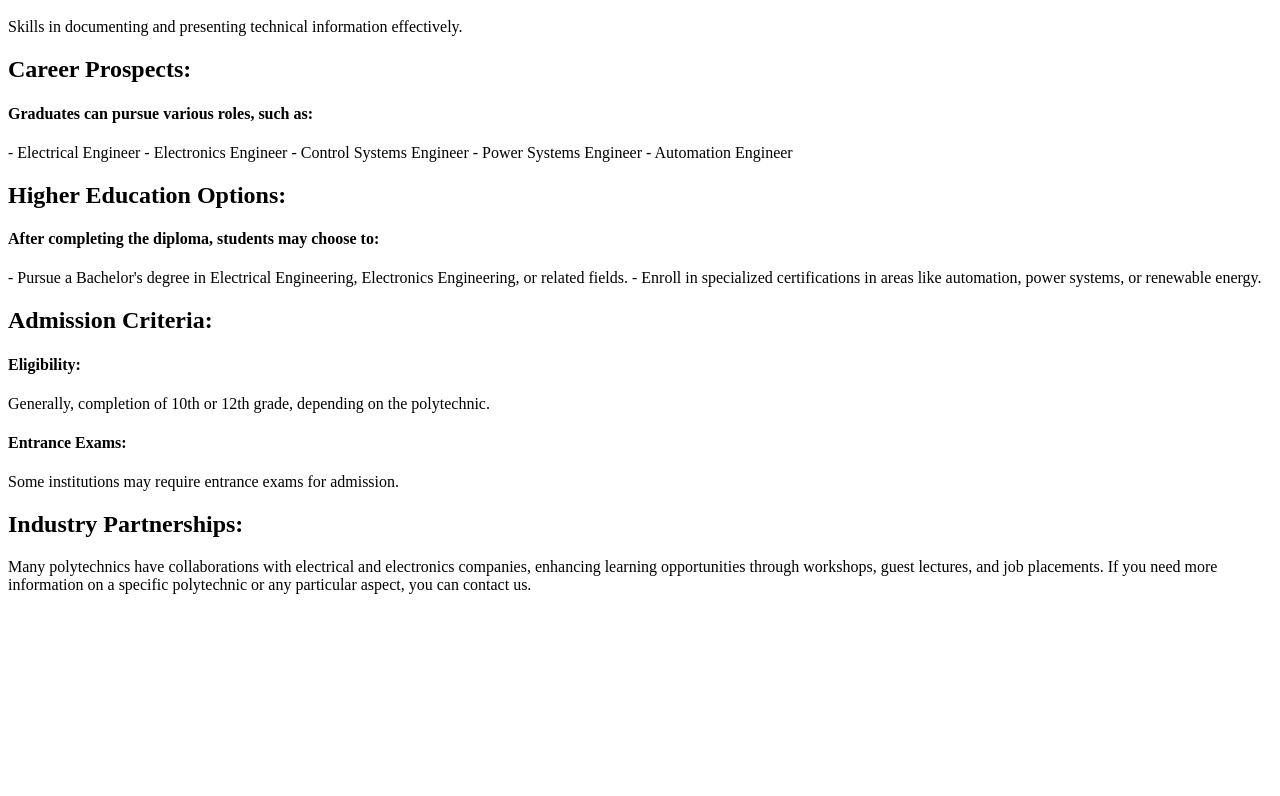
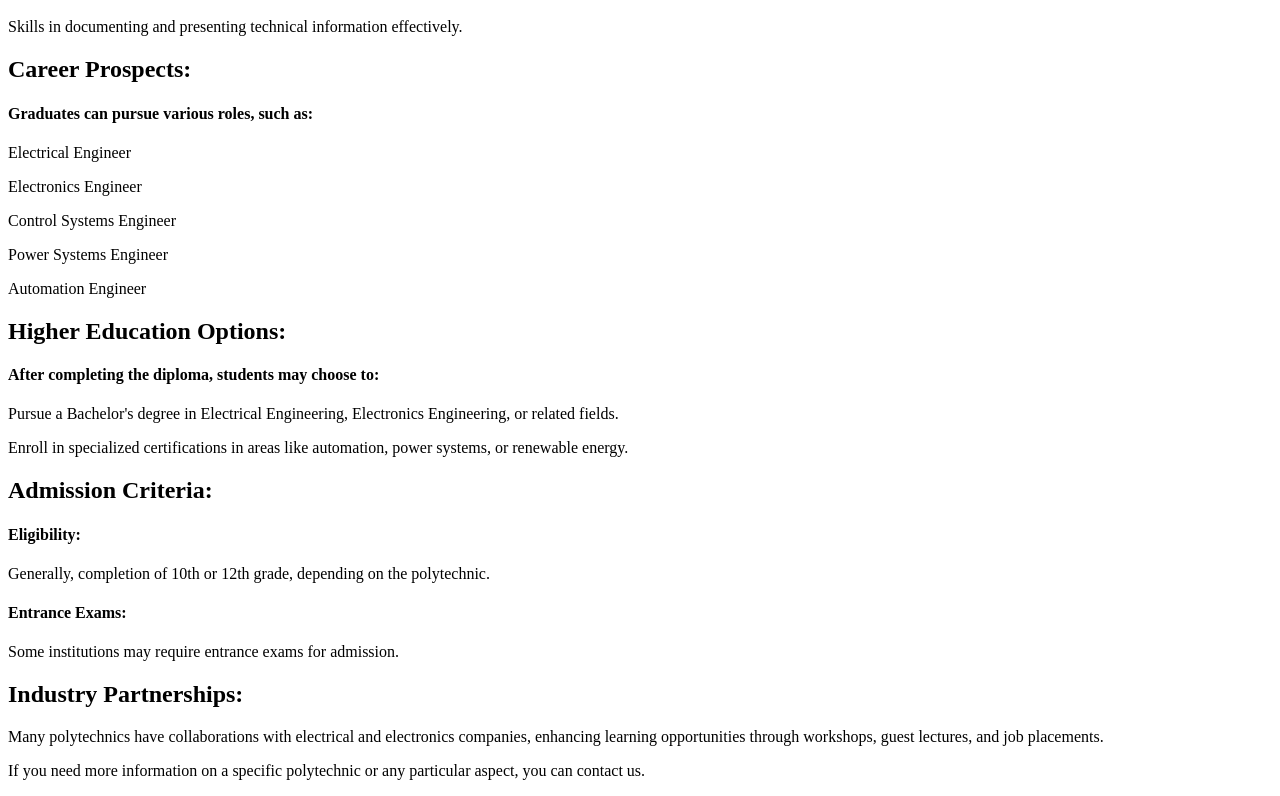
Before and after one commit to NaveenYadav911/diploma, a plain HTML site: page eee.html in a window 1280 px wide. Shown: the part 1445-2241 px from the top of the page. Before the commit the page ends 2047 px from the top, so only its background shows below. Drawn offline with Linux system fonts and the light colour scheme.

Commit message:
Update eee.html

```diff
--- a/eee.html
+++ b/eee.html
@@ -56,17 +56,17 @@
         <h2>Career Prospects:</h2>
 
         <h4>Graduates can pursue various roles, such as:</h4>
-        - Electrical Engineer
-        - Electronics Engineer
-        - Control Systems Engineer
-        - Power Systems Engineer
-        - Automation Engineer
+         <p>Electrical Engineer</p>
+         <p>Electronics Engineer</p>
+         <p>Control Systems Engineer</p>
+        <p> Power Systems Engineer</p>
+        <p> Automation Engineer</p>
 
         <h2>Higher Education Options:</h2>
 
         <h4>After completing the diploma, students may choose to:</h4>
-        - Pursue a Bachelor's degree in Electrical Engineering, Electronics Engineering, or related fields.
-        - Enroll in specialized certifications in areas like automation, power systems, or renewable energy.
+         <p>Pursue a Bachelor's degree in Electrical Engineering, Electronics Engineering, or related fields.</p>
+         <p>Enroll in specialized certifications in areas like automation, power systems, or renewable energy.</p>
 
         <h2>Admission Criteria:</h2>
 
@@ -76,9 +76,9 @@
 
         <h2>Industry Partnerships:</h2>
 
-        Many polytechnics have collaborations with electrical and electronics companies, enhancing learning opportunities through workshops, guest lectures, and job placements.
+        <p>Many polytechnics have collaborations with electrical and electronics companies, enhancing learning opportunities through workshops, guest lectures, and job placements.</p>
 
-        If you need more information on a specific polytechnic or any particular aspect, you can contact us.
+       <p>If you need more information on a specific polytechnic or any particular aspect, you can contact us.</p>
     </div>
 </body>
 </html>
```
